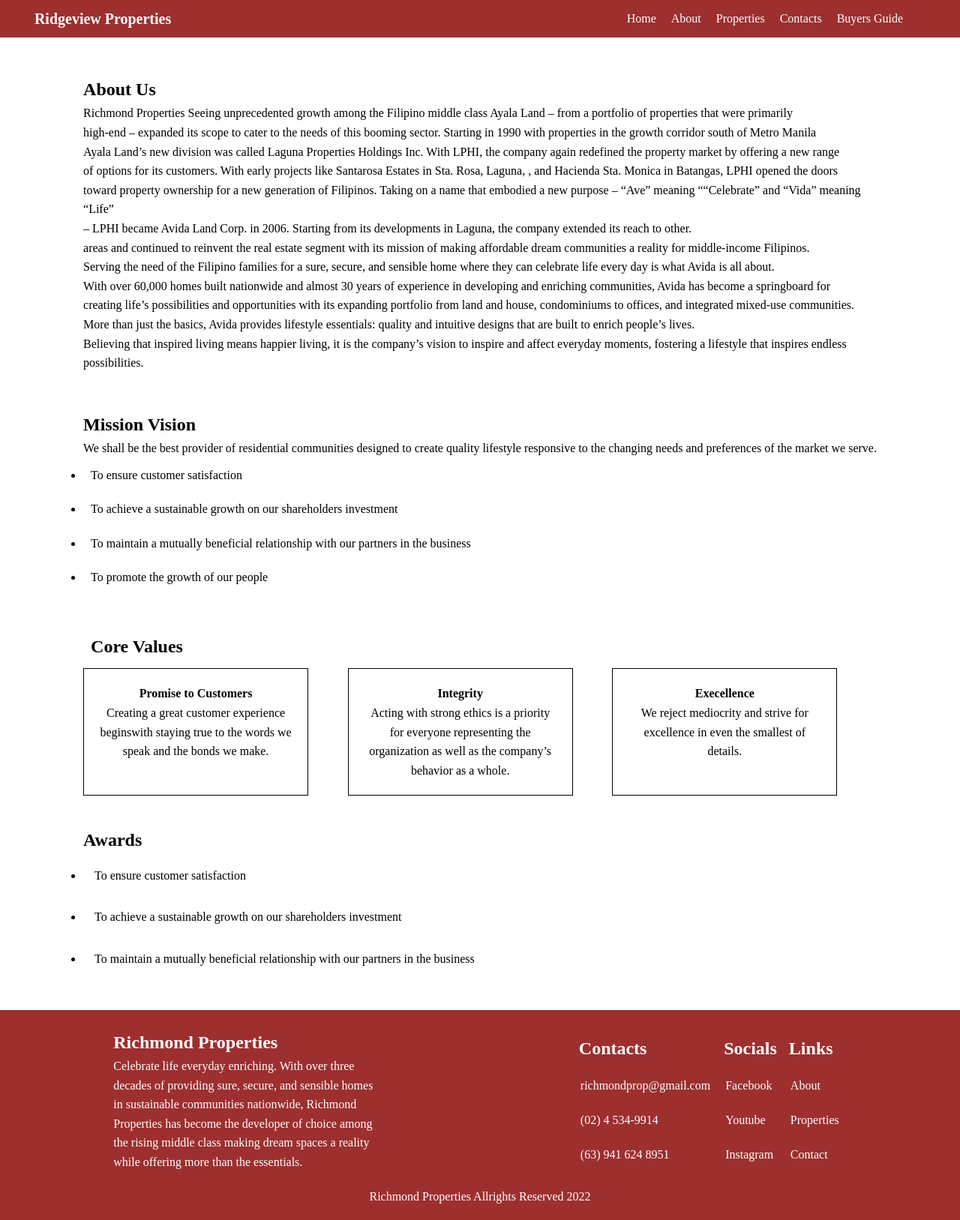
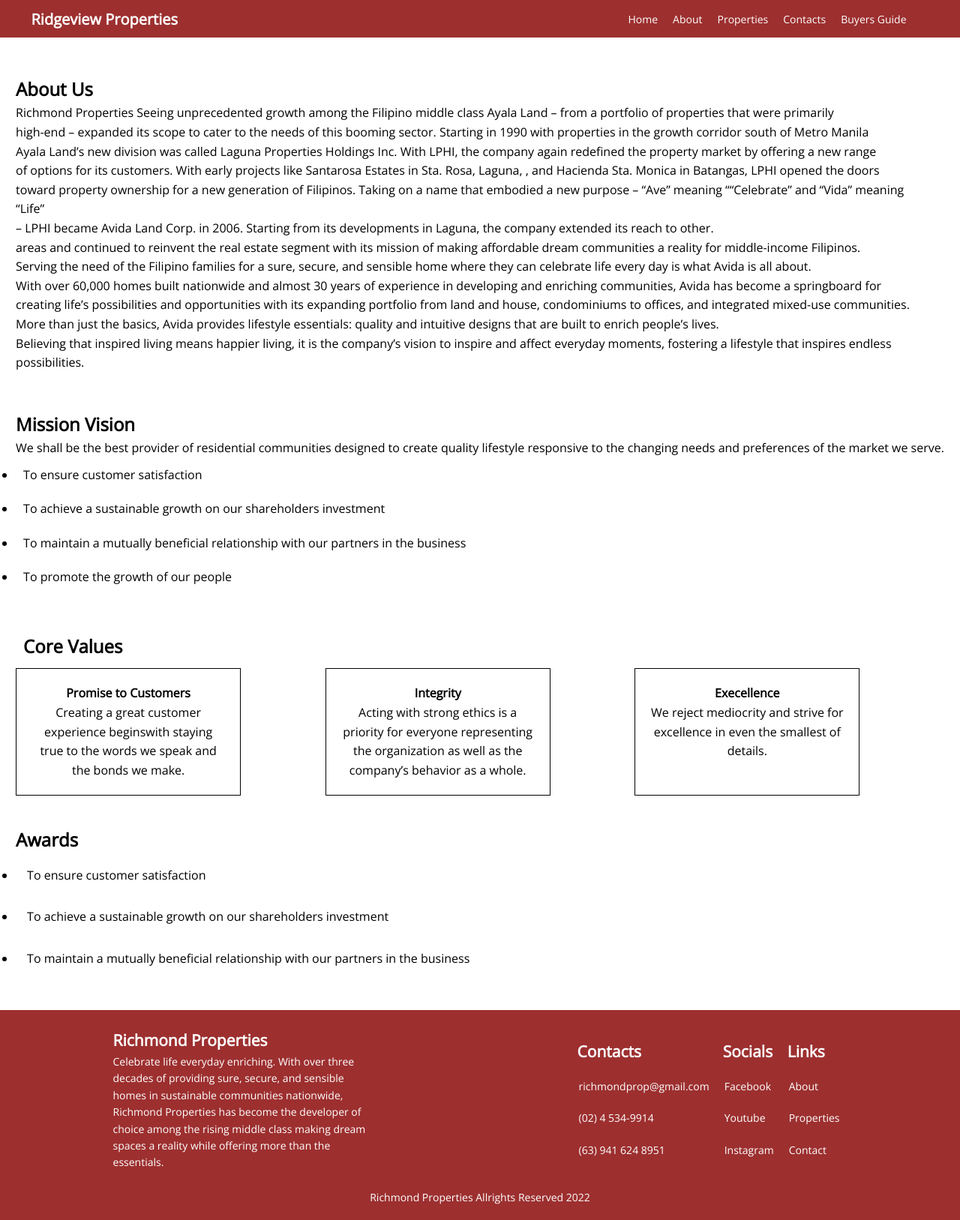
Before and after one commit to lowe25/RealEstate-Page, a React (Create React App) app: page /about in a window 1280 px wide. Shown: the whole page at 75% size. Built offline with nearby package versions, Linux system fonts and the light colour scheme.

Commit message:
Fonts Added

```diff
--- a/public/index.html
+++ b/public/index.html
@@ -25,7 +25,7 @@
   <!--Google Fonts-->
   <link rel="preconnect" href="https://fonts.googleapis.com">
   <link rel="preconnect" href="https://fonts.gstatic.com" crossorigin>
-  <link href="https://fonts.googleapis.com/css2?family=Open+Sans:wght@300&display=swap" rel="stylesheet">
+  <link href="https://fonts.googleapis.com/css2?family=Lato&family=Open+Sans:wght@300;400&display=swap" rel="stylesheet">
 
   <!--Font Awesome-->
   <link rel="apple-touch-icon" href="%PUBLIC_URL%/logo192.png" />
--- a/src/Assets/Style/fonts.scss
+++ b/src/Assets/Style/fonts.scss
@@ -0,0 +1,2 @@
+$font-OpenSans:'Open Sans', Arial, Helvetica, sans-serif;
+$font-Lato:'Lato', Arial, Helvetica, sans-serif;
--- a/src/Layout/Footer/footer.scss
+++ b/src/Layout/Footer/footer.scss
@@ -7,6 +7,8 @@
   align-items: center;
   padding: 20px;
   line-height: 1.6;
+  font-family: $font-OpenSans;
+  font-size: 14px;
   .comp-about {
     display: grid;
     justify-content: center;
@@ -48,6 +50,10 @@
       padding: 10px;
     }
   }
+}
+.rights{
+  font-family: $font-OpenSans;
+  font-size: 14px;
 }
 
 //Mixins
@@ -100,9 +106,6 @@
     height: auto;
     max-height: 9999px;
   }
-  .rights{
-    display: none;
-  }
 }
 
 @mixin responsive-footer-mobile {
@@ -112,8 +115,13 @@
     .comp-about {
       text-align: center;
       justify-content: center;
-      line-height: 1.6;
-      padding: 20px;
+      p{
+        text-align: center;
+        font-size: 15px;
+        width: 340px;
+        line-height: 1.6;
+        padding: 20px;
+      }
     }
   }
 
@@ -127,7 +135,7 @@
     display: flex;
     justify-content: space-between;
     gap: 20px;
-    width: 350px;
+    width: 320px;
     padding: 5px;
     span {
       display: block;
--- a/src/Layout/Navbar/navbar.scss
+++ b/src/Layout/Navbar/navbar.scss
@@ -6,6 +6,8 @@
   background-color: $navBg-color;
   color: $txt-color-white;
   width: 100%;
+  font-family: $font-OpenSans;
+  font-size: 14px;
 }
 .logo {
   font-size: 20px;
--- a/src/Pages/About/about.scss
+++ b/src/Pages/About/about.scss
@@ -4,6 +4,7 @@
   justify-content: center;
   padding: 20px;
   line-height: 1.6;
+  font-family: $font-OpenSans;
 }
 
 //About Section
--- a/src/Pages/BuyersGuide/buyersGuide.scss
+++ b/src/Pages/BuyersGuide/buyersGuide.scss
@@ -1,5 +1,6 @@
 .buyers-container {
   min-height: 700px;
+  font-family: $font-OpenSans;
 }
 //Section Buyer Steps
 .steps-container{
--- a/src/Pages/Contacts/contacts.scss
+++ b/src/Pages/Contacts/contacts.scss
@@ -4,6 +4,7 @@
   justify-content: center;
   grid-template-columns: repeat(2, auto);
   gap: 160px;
+  font-family: $font-OpenSans;
 }
 
 .app-container{
--- a/src/Pages/Homepage/homepage.scss
+++ b/src/Pages/Homepage/homepage.scss
@@ -4,6 +4,7 @@
   background-repeat: no-repeat;
   background-position: center;
   background-size: cover;
+  font-family: $font-OpenSans;
 }
 .house-search {
   height: 900px;
@@ -16,6 +17,8 @@
   width: 800px;
   padding: 20px;
   color: $txt-color-white;
+  font-family: $font-OpenSans;
+
 }
 .form {
   @include flex-center;
--- a/src/Pages/HouseDescription/houseDescription.scss
+++ b/src/Pages/HouseDescription/houseDescription.scss
@@ -3,6 +3,7 @@
   display: grid;
   align-items: center;
   padding: 40px;
+  font-family: $font-Lato;
 }
 
 .housebox {
--- a/src/Pages/Properties/properties.scss
+++ b/src/Pages/Properties/properties.scss
@@ -2,6 +2,7 @@
   min-height: 100vh;
   display: grid;
   align-items: center;
+  font-family: $font-OpenSans;
   .house-list {
     min-height: 720px;
   }
```
